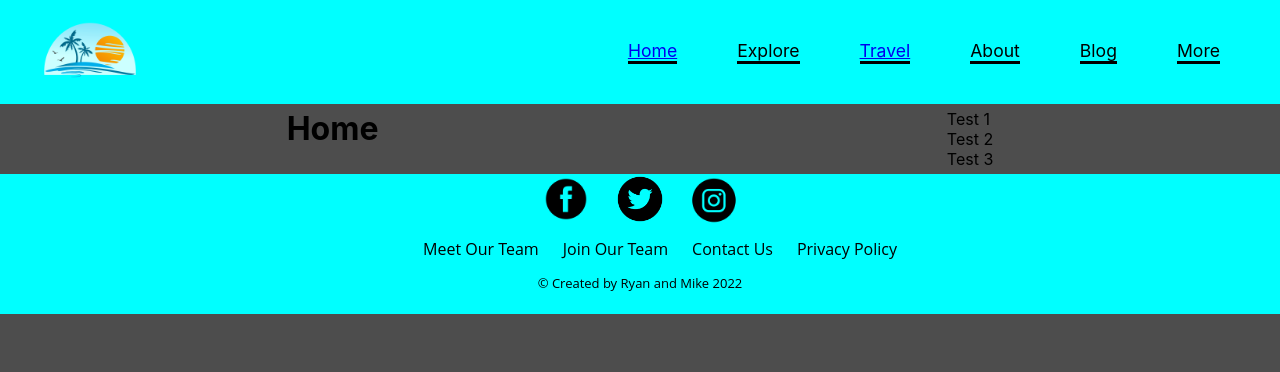
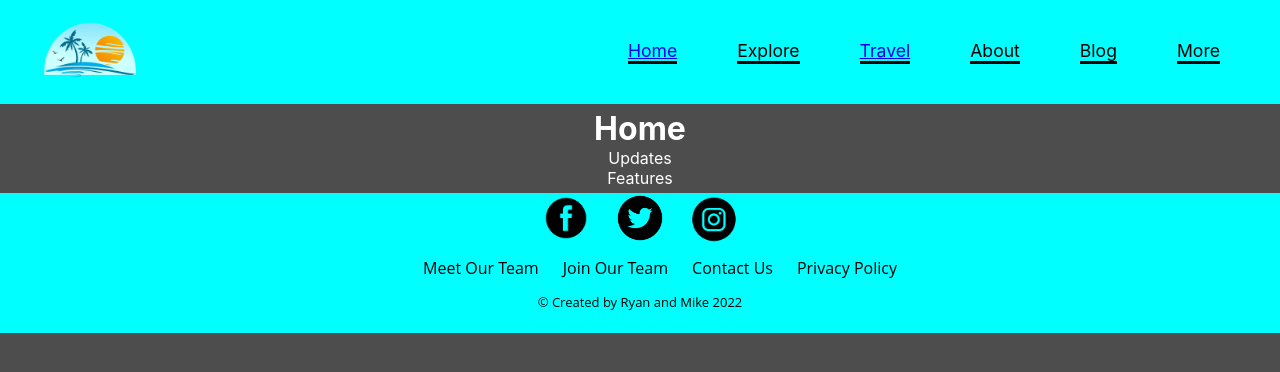
Before and after one commit to Lamadrid-Mike/React-Project, a React (Create React App) app: page /home in a window 1280 px wide. Shown: the top 372 px of the page. Built offline with nearby package versions, Linux system fonts and the light colour scheme.

Commit message:
A few tweaks and ids, nothing major

```diff
--- a/src/components/Footer.js
+++ b/src/components/Footer.js
@@ -14,7 +14,7 @@ function Footer(props) {
           <img src={TwitterLogo} />
           <img src={InstaLogo} />
         </div>
-        <ul className="links">
+        <ul className="links" id="footerLinks">
           <li>
             <a>Meet Our Team</a>
           </li>
--- a/src/components/Home.js
+++ b/src/components/Home.js
@@ -1,21 +1,20 @@
 import React from "react";
 import "../style.scss";
+import { Card, CardImg, CardText, CardBody, CardTitle, RenderCard } from 'reactstrap';
 
-function Home() {
+function Home(props) {
   return (
-    <div className="container">
-      <h1>Home</h1>
-      <div className="row">
-        <div className="col-md m-1">
-          <p>Test 1</p>
+
+    <div className="container" id="homepage">
+        <div className="row">
+                <h1>Home</h1>
+            <div className="col">
+                Updates
+            </div>
+            <div className="col">
+                Features
+            </div>
         </div>
-        <div className="col-md m-1">
-          <p>Test 2</p>
-        </div>
-        <div className="col-md m-1">
-          <p>Test 3</p>
-        </div>
-      </div>
     </div>
   );
 }
--- a/src/components/Travel.js
+++ b/src/components/Travel.js
@@ -28,12 +28,12 @@ class Travel extends Component {
         className="card"
         onMouseEnter={this.handleHover}
         onMouseLeave={this.handleHover}
-      >
+        >
         <h3 style={{ color: "white" }}>{item.name}</h3>
         <img className="image" src={item.image} />
       </div>
     ));
-    return <div className="container">{listItem}</div>;
+    return <div className="container" id="travelpage">{listItem}</div>;
   }
 }
 
--- a/src/style.scss
+++ b/src/style.scss
@@ -27,15 +27,14 @@ $navbar-color: aqua;
     }
     &:hover {
       cursor: pointer;
-      color: orange;
-      font-weight: bold;
+      text-shadow: 0.5px 0.5px;
     }
   }
 }
 
 /* FOOTER COMPONENT*/
 #footer {
-  background-color: aqua;
+  background-color: $navbar-color;
   width: 100%;
   display: grid;
   grid-template-columns: 1fr;
@@ -68,6 +67,10 @@ $navbar-color: aqua;
     list-style: none;
     align-items: center;
   }
+  .links:hover {
+    cursor: pointer;
+    text-shadow: 0.5px 0.5px;
+  }
   .copyRights {
     grid-column-start: 1;
     grid-column-end: 2;
@@ -79,8 +82,8 @@ $navbar-color: aqua;
   }
 }
 
-/* HOME COMPONENT*/
-.container {
+/* TRAVEL COMPONENT*/
+#travelpage {
   display: flex;
   justify-content: space-around;
   grid-gap: 5px;
@@ -88,7 +91,7 @@ $navbar-color: aqua;
   flex-wrap: wrap;
   .card {
     text-align: center;
-    border: 1px solid aqua;
+    border: 1px solid $navbar-color;
     box-shadow: 0 8px 16px 0 rgba(0, 0, 0, 0.2);
     .image {
       max-width: 400px;
@@ -101,3 +104,24 @@ $navbar-color: aqua;
     cursor: pointer;
   }
 }
+
+/*HOME COMPONENT */
+
+#homepage {
+  display: flex;
+  justify-content: space-around;
+  grid-gap: 5px;
+  margin: 5px;
+  flex-wrap: wrap;
+  color: #FFF;
+  text-align: center;
+
+  &:hover {
+    cursor: pointer;
+  }
+}
+
+.homeHeader {
+  font-family: Helvetica Neue;
+  text-align: center;
+}
```
Also changed, not shown: src/components/Main.js (+0 -21 lines), src/img/futureworld.jpg (added).
